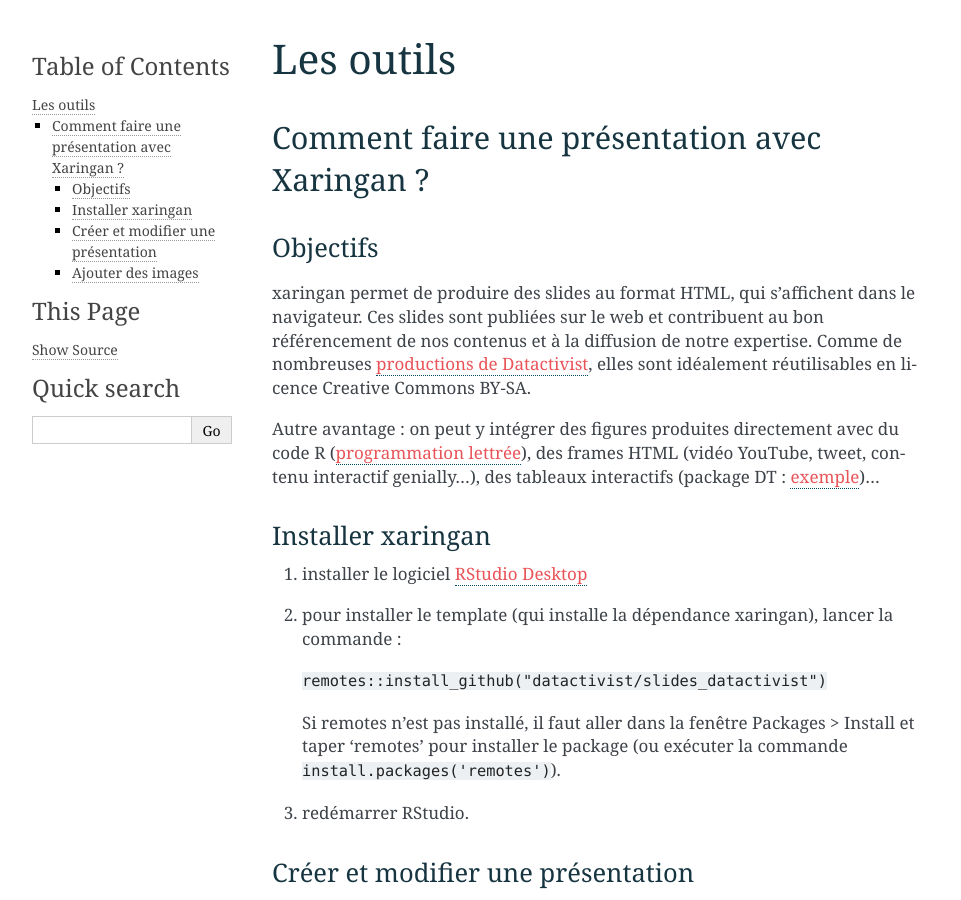
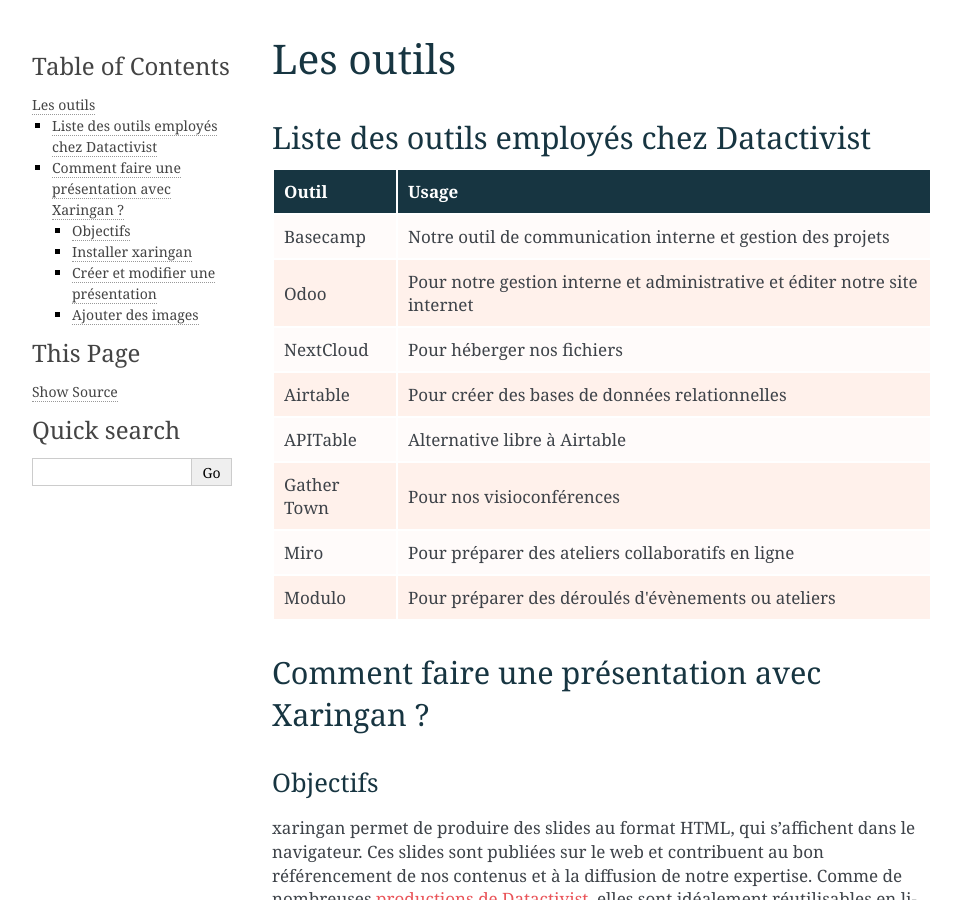
Before and after one commit to datactivist/documentation-datactivist, a Sphinx documentation site: the page built from docs/source/outils.md, in a window 1280 px wide and 900 px high. Shown: the whole window, without its empty margins (148-1109 px from the left). Built offline with Sphinx 7.4.7, drawn with Linux system fonts in a browser that asks for light colours.

Commit message:
Update outils.md

```diff
--- a/docs/source/outils.md
+++ b/docs/source/outils.md
@@ -1,4 +1,50 @@
 # Les outils
+
+## Liste des outils employés chez Datactivist
+
+<table class="mytable">
+  <thead>
+    <tr>
+      <th>Outil</th>
+      <th>Usage</th>
+    </tr>
+  </thead>
+  <tbody>
+    <tr>
+      <td>Basecamp</td>
+      <td>Notre outil de communication interne et gestion des projets</td>
+    </tr>
+    <tr>
+      <td>Odoo</td>
+      <td>Pour notre gestion interne et administrative et éditer notre site internet</td>
+    </tr>
+    <tr>
+      <td>NextCloud</td>
+      <td>Pour héberger nos fichiers</td>
+    </tr>
+    <tr>
+      <td>Airtable</td>
+      <td>Pour créer des bases de données relationnelles</td>
+    </tr>
+    <tr>
+      <td>APITable</td>
+      <td>Alternative libre à Airtable</td>
+    </tr>
+    <tr>
+      <td>Gather Town</td>
+      <td>Pour nos visioconférences</td>
+    </tr>
+    <tr>
+      <td>Miro</td>
+      <td>Pour préparer des ateliers collaboratifs en ligne</td>
+    </tr>
+    <tr>
+      <td>Modulo</td>
+      <td>Pour préparer des déroulés d'évènements ou ateliers</td>
+    </tr>
+  </tbody>
+</table>
+
 
 ## Comment faire une présentation avec Xaringan ?
 
```
